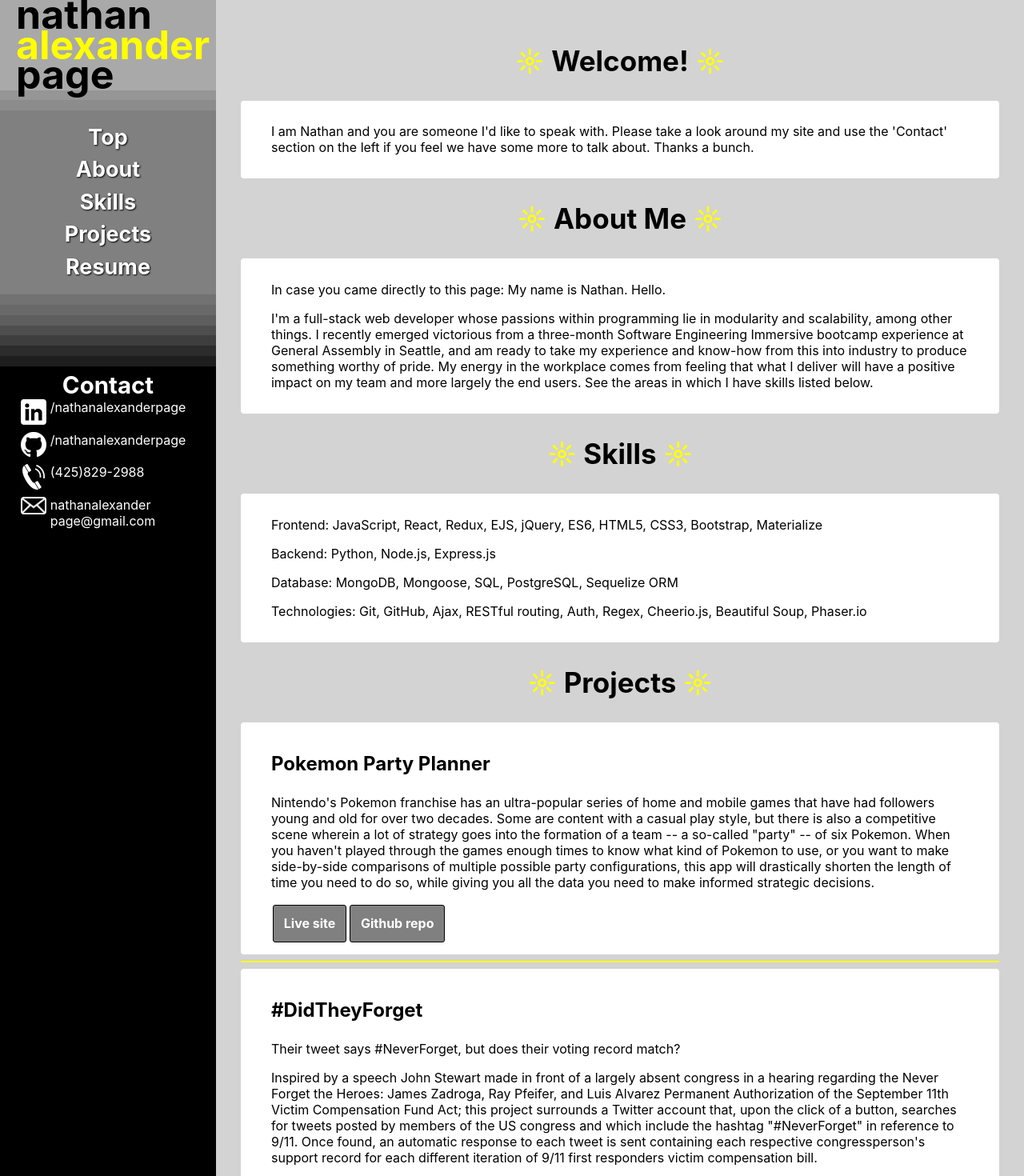
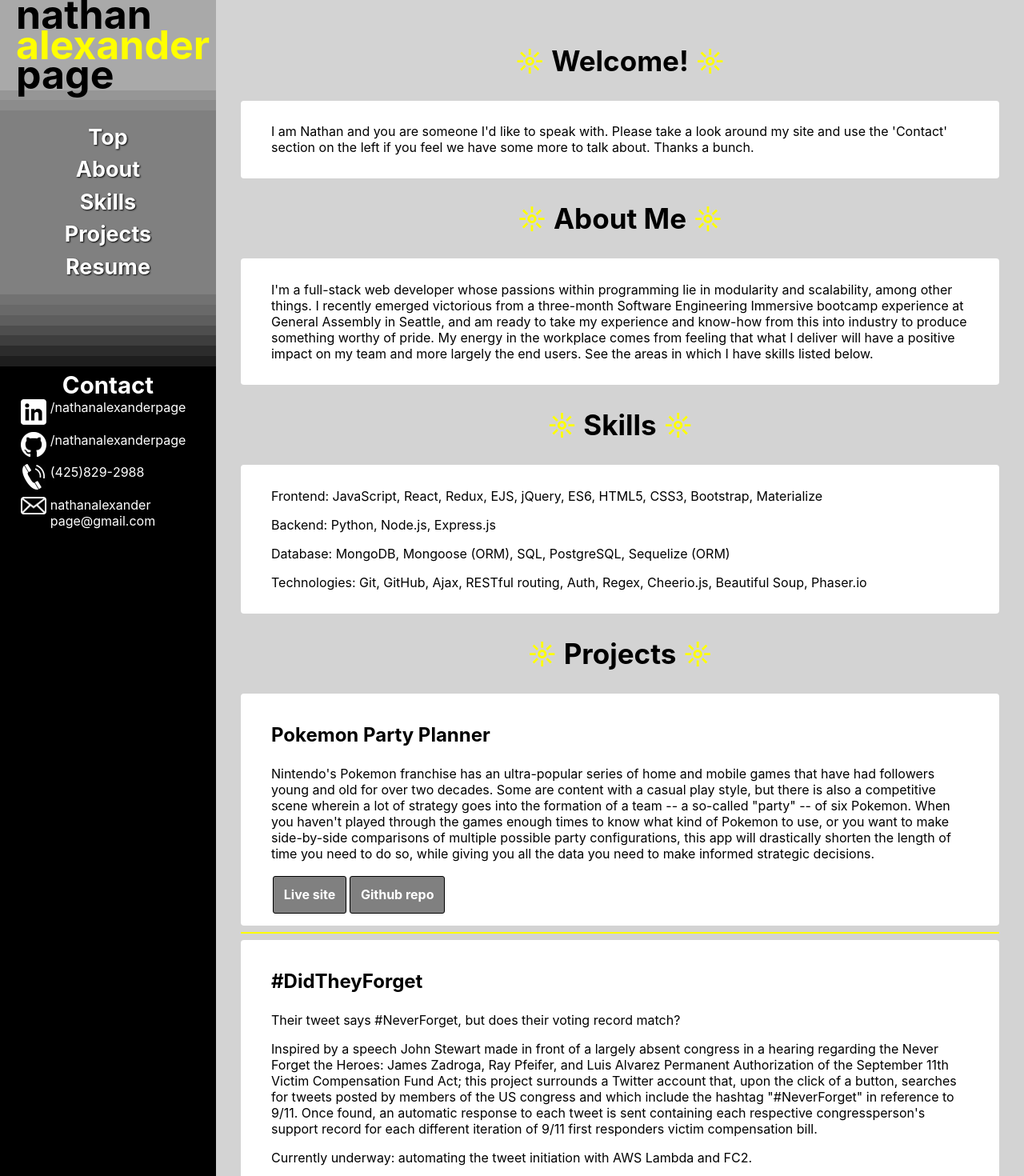
Before and after one commit to nathanalexanderpage/personal-website, a React (Create React App) app: page / in a window 1280 px wide. Shown: the top 1470 px of the page at 80% size. Built offline with nearby package versions, Linux system fonts and the light colour scheme.

Commit message:
altered description of skills and #DidTheyForget to include '(ORM)' and 'AWS Lambda & FC2'

```diff
--- a/src/pages/Home.js
+++ b/src/pages/Home.js
@@ -20,9 +20,6 @@ function Home() {
         </h2>
         <div className="proj">
           <p>
-            In case you came directly to this page: My name is Nathan. Hello.
-          </p>
-          <p>
             I'm a full-stack web developer whose passions within programming lie in modularity and scalability, among other things. I recently emerged victorious from a three-month Software Engineering Immersive bootcamp experience at General Assembly in Seattle, and am ready to take my experience and know-how from this into industry to produce something worthy of pride. My energy in the workplace comes from feeling that what I deliver will have a positive impact on my team and more largely the end users. See the areas in which I have skills listed below.
           </p>
         </div>
@@ -40,7 +37,7 @@ function Home() {
             Backend: Python, Node.js, Express.js
           </p>
           <p>
-            Database: MongoDB, Mongoose, SQL, PostgreSQL, Sequelize ORM
+            Database: MongoDB, Mongoose (ORM), SQL, PostgreSQL, Sequelize (ORM)
           </p>
           <p>
             Technologies: Git, GitHub, Ajax, RESTful routing, Auth, Regex, Cheerio.js, Beautiful Soup, Phaser.io
@@ -85,6 +82,9 @@ function Home() {
           </p>
           <p>
             Inspired by a speech John Stewart made in front of a largely absent congress in a hearing regarding the Never Forget the Heroes: James Zadroga, Ray Pfeifer, and Luis Alvarez Permanent Authorization of the September 11th Victim Compensation Fund Act; this project surrounds a Twitter account that, upon the click of a button, searches for tweets posted by members of the US congress and which include the hashtag "#NeverForget" in reference to 9/11. Once found, an automatic response to each tweet is sent containing each respective congressperson's support record for each different iteration of 9/11 first responders victim compensation bill.
+          </p>
+          <p>
+            Currently underway: automating the tweet initiation with AWS Lambda and FC2.
           </p>
           <div>
             <a href="https://twitter.com/DidTheyForget">
```
